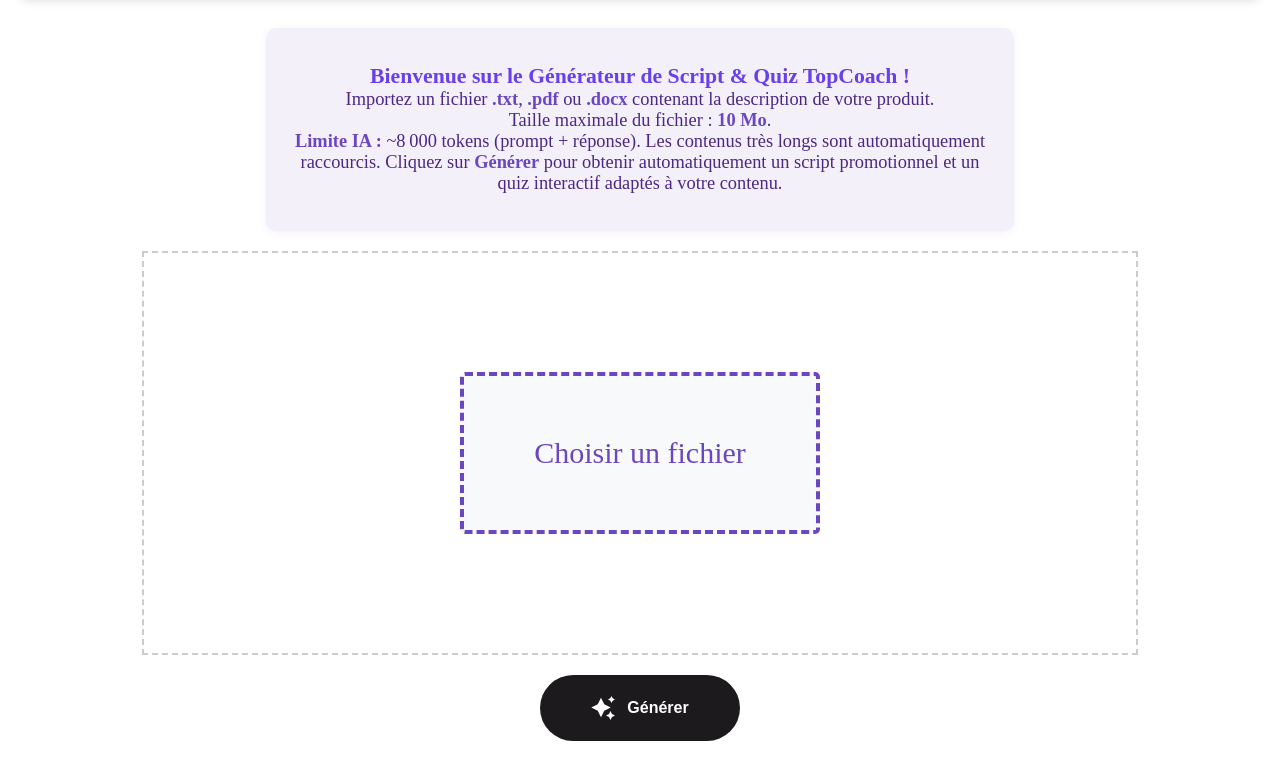
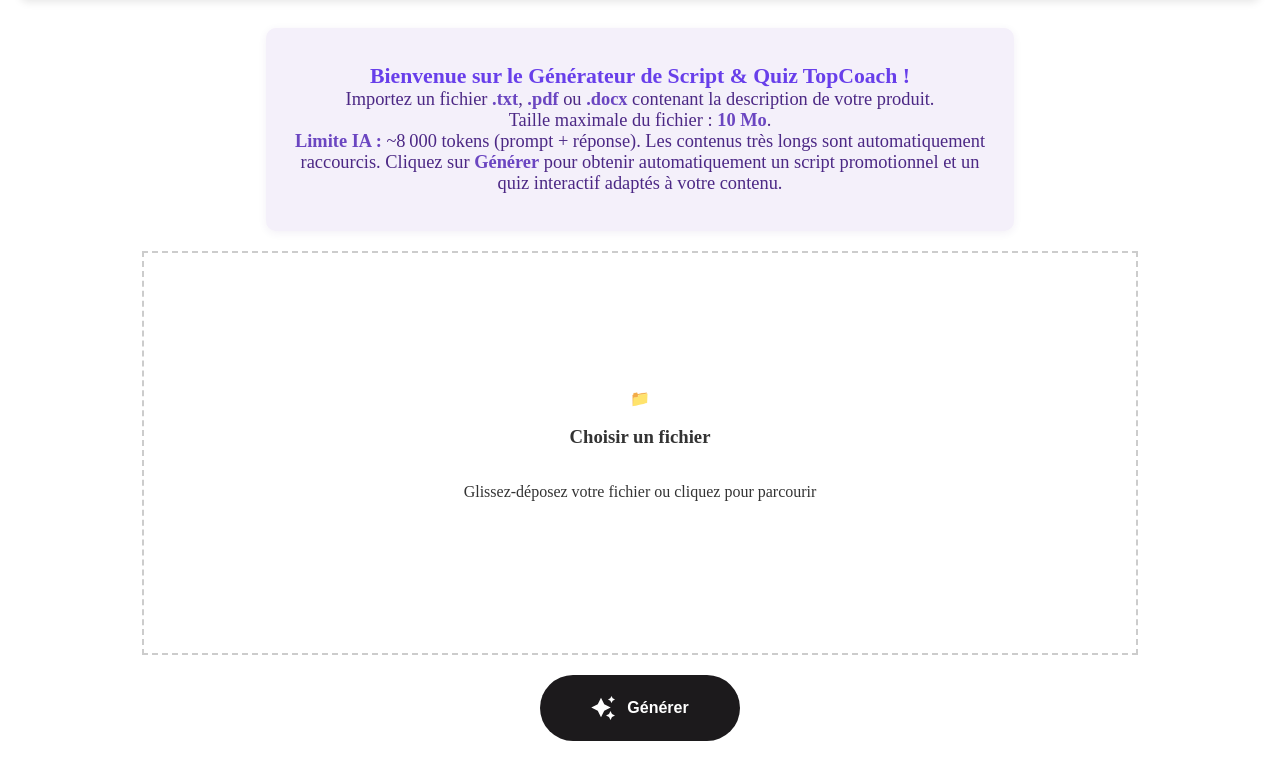
Before and after one commit to guigzlsx/Script-Quiz_Generator_Deploy, a plain HTML site: page index.html in a window 1280 px wide. Shown: the part 103-864 px from the top of the page. Drawn offline with nearby package versions, Linux system fonts and the light colour scheme; a web font is replaced by a local one.

Commit message:
Update index.html

```diff
--- a/index.html
+++ b/index.html
@@ -49,12 +49,13 @@
     </section>
 
 
-    <div class="file-upload-container">
-        <input type="file" id="fileInput" accept=".txt, .pdf, .docx,">
-        <label for="fileInput" class="custom-file-upload">
-            Choisir un fichier
-        </label>
+    <div class="file-upload-container" id="uploadZone">
+        <div class="upload-icon" id="uploadIcon">📁</div>
+        <h3 class="upload-title" id="uploadTitle">Choisir un fichier</h3>
+        <p class="upload-subtitle" id="uploadSubtitle">Glissez-déposez votre fichier ou cliquez pour parcourir</p>
+        <input type="file" id="fileInput" accept=".txt,.pdf,.docx" hidden>
     </div>
+
     <!-- <button class="btn-8" id="uploadButton">Envoyer</button> -->
     <button class="btn-9" id="uploadButton">
         <svg height="24" width="24" fill="#FFFFFF" viewBox="0 0 24 24" data-name="Layer 1" id="Layer_1" class="sparkle">
```
